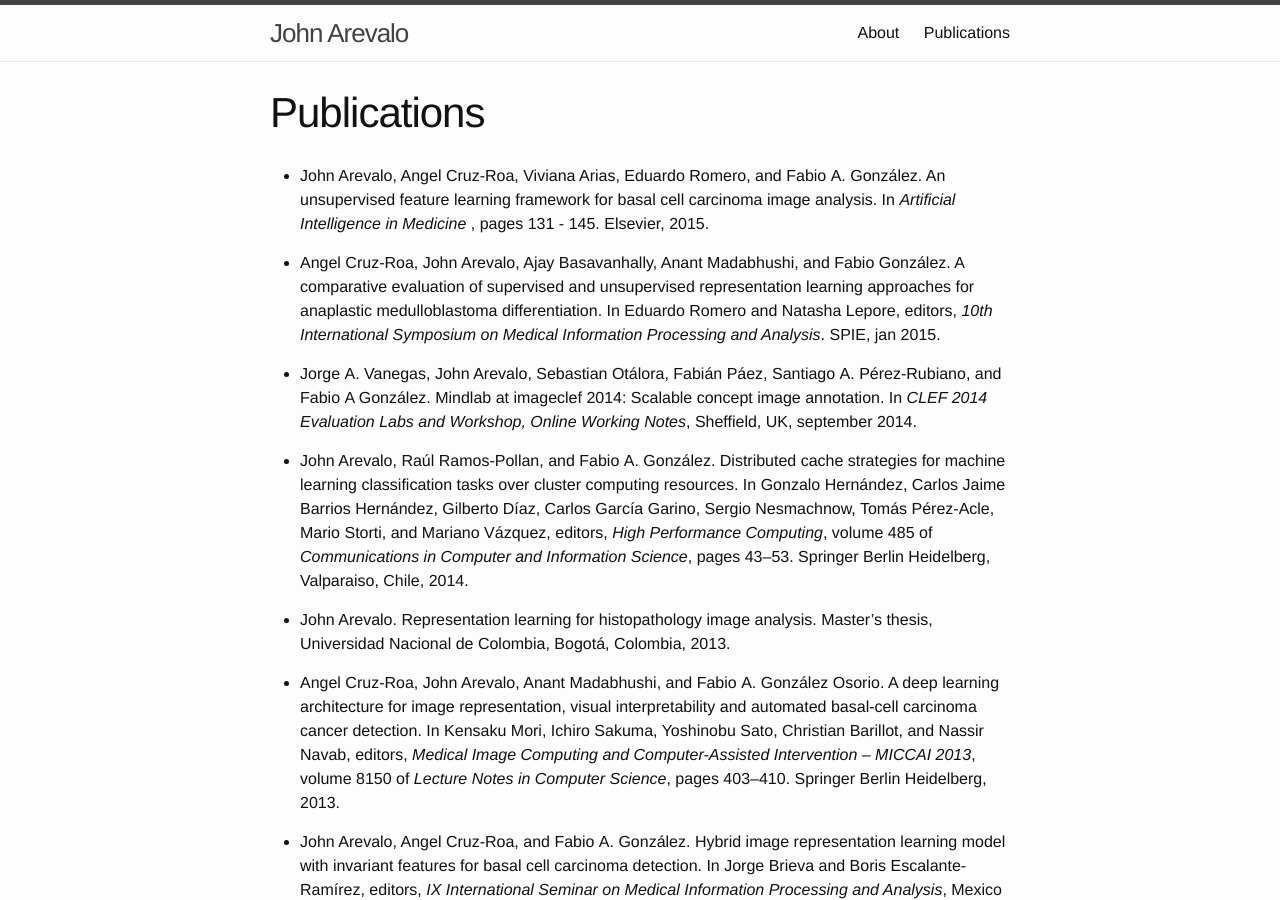
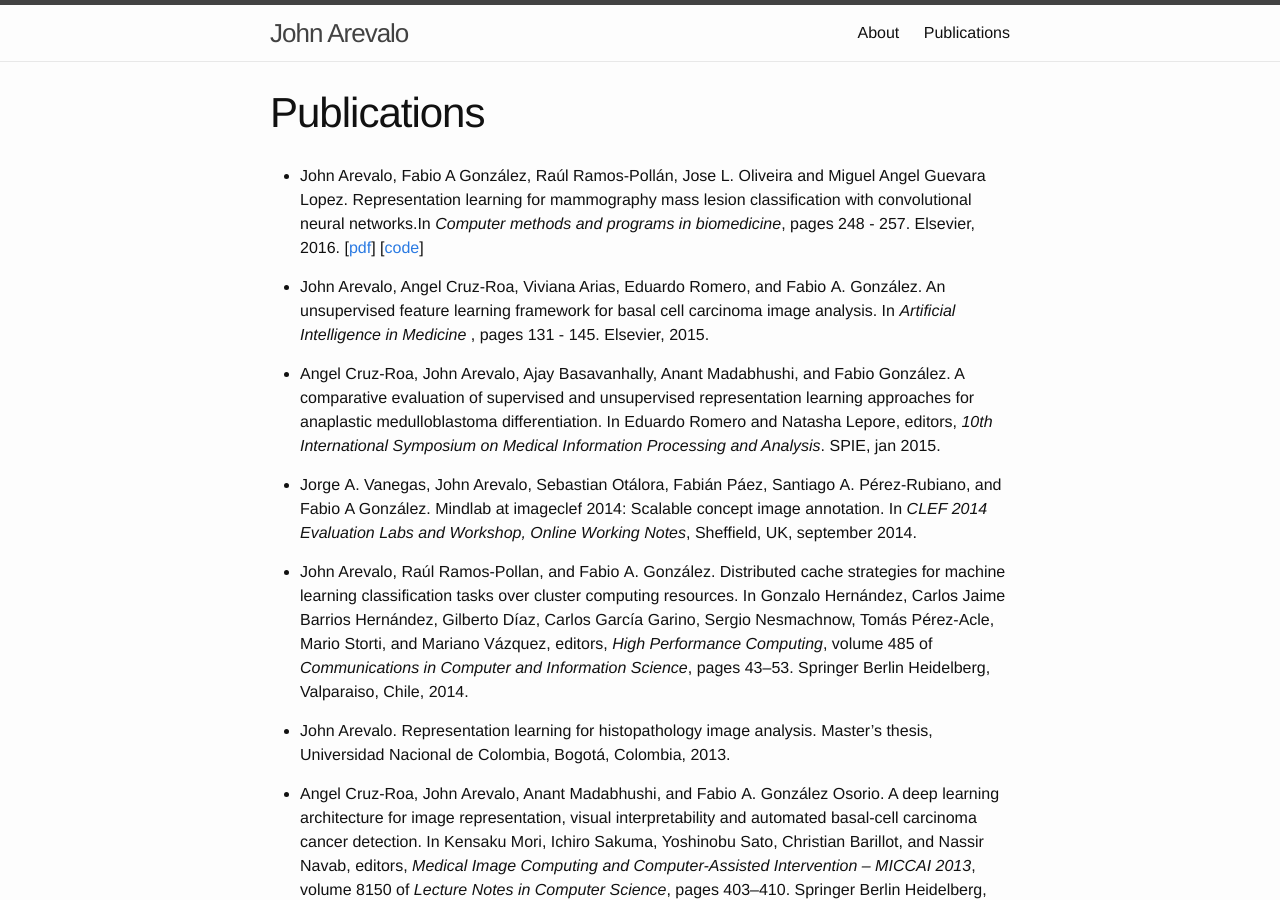
Before and after one commit to johnarevalo/johnarevalo.github.io, a Jekyll site: the page built from publications.md, in a window 1280 px wide and 900 px high. Built offline with Jekyll 4.4.1, drawn with Linux system fonts in a browser that asks for light colours.

Commit message:
Add cnn-bcdr paper

```diff
--- a/publications.md
+++ b/publications.md
@@ -3,6 +3,12 @@ layout: page
 title: Publications
 permalink: /publications/
 ---
+
+* John Arevalo, Fabio A González, Raúl Ramos-Pollán, Jose L. Oliveira
+and Miguel Angel Guevara Lopez. Representation learning for mammography
+mass lesion classification with convolutional neural networks.In
+<span>*Computer methods and programs in biomedicine*</span>,
+pages 248 - 257. Elsevier, 2016. [[pdf](https://www.researchgate.net/profile/John_Arevalo/publication/289585420_Representation_learning_for_mammography_mass_lesion_classification_with_convolutional_neural_networks/links/570ec9bc08aee328dd654afe.pdf)] [[code](https://github.com/johnarevalo/cnn-bcdr)]
 
 * John Arevalo, Angel Cruz-Roa, Viviana Arias, Eduardo Romero, and
 Fabio A. González. An unsupervised feature learning framework for basal
```
